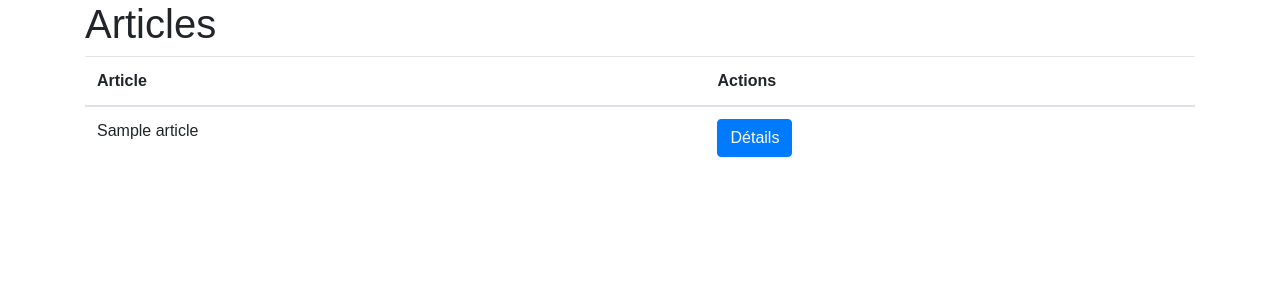
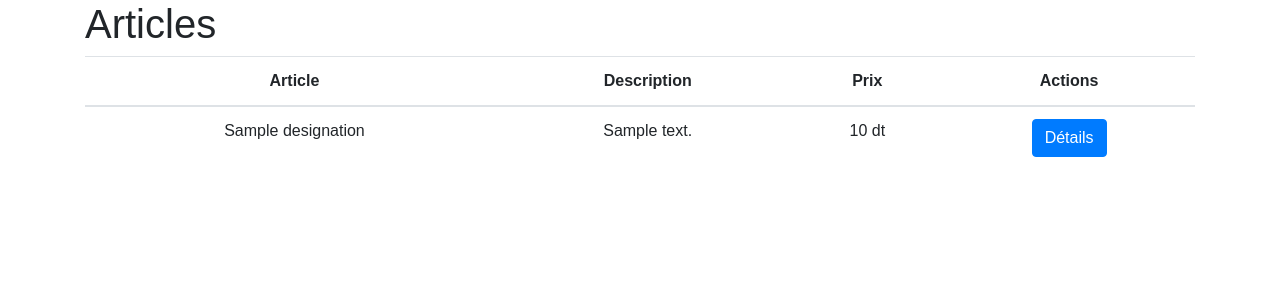
Before and after one commit to maxstain/Symfony-project, a Symfony app: template templates/articles/index.html.twig in a window 1280 px wide. Shown: the part 56-356 px from the top of the page. Run offline with Twig, Linux system fonts and the light colour scheme; the template is opened without the code that fills it: most values are stand-ins (such as "Sample title", 1, 10 or a date in 2020); some libraries are stand-ins or nearby versions.

Commit message:
refactor: working on the CRUD system

```diff
--- a/src/Controller/HomeController.php
+++ b/src/Controller/HomeController.php
@@ -13,7 +13,7 @@ class HomeController extends AbstractController
      */
     public function index(): Response
     {
-        $msg = "Hello World";
+        $msg = "Home";
         return $this->render('home/index.html.twig', [
             'message' => $msg,
         ]);
--- a/templates/articles/index.html.twig
+++ b/templates/articles/index.html.twig
@@ -8,19 +8,25 @@
 
 	<h1>Articles</h1>
 	{% if articles %}
-		<table class="table">
+		<table class="table text-center">
+
 			<thead>
-				<tr>
+				<tr class="">
 					<th>Article</th>
+					<th>Description</th>
+					<th>Prix</th>
 					<th>Actions</th>
 				</tr>
 			</thead>
 			<tbody>
 				{% for article in articles %}
 					<tr>
-						<td>{{ article }}</td>
+						<td>{{ article.designation }}</td>
+						<td>{{ article.Description }}</td>
+						<td>{{ article.prix }}
+							dt</td>
 						<td>
-							<a href="/articles/{{article}}" class="btn btn-primary">Détails</a>
+							<a href="/articles/{{article.id}}" class="btn btn-primary">Détails</a>
 						</td>
 					</tr>
 				{% endfor %}
```
